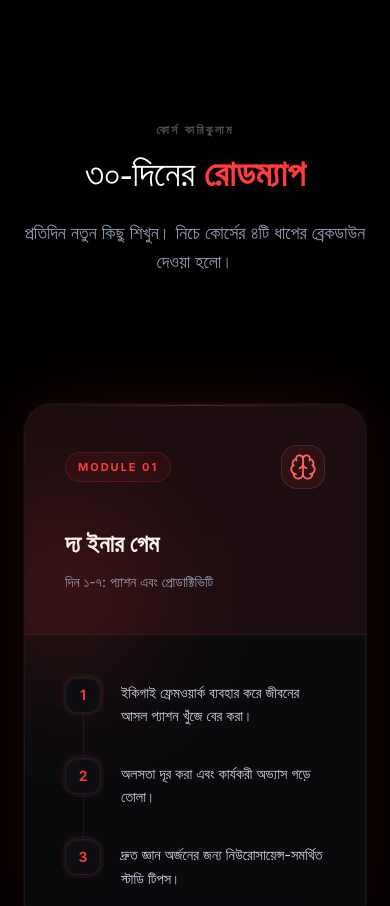
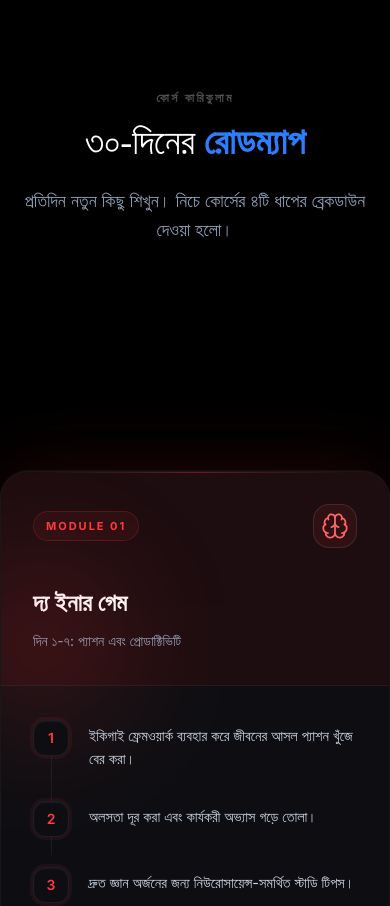
Before and after one commit to Rayan37307/30day-bu, a React (Vite) app: page / in a window 390 px wide. Shown: the part 2960-3866 px from the top of the page. Built offline with nearby package versions, Linux system fonts and the light colour scheme; a web font is replaced by a local one.

Commit message:
style: adjust footer padding and brand text size for improved layout balance

```diff
--- a/src/components/Footer.tsx
+++ b/src/components/Footer.tsx
@@ -2,7 +2,7 @@ import React from 'react';
 
 export function Footer() {
   return (
-    <footer className="overflow-hidden text-white bg-[#050505] border-neutral-800 border-t pt-24">
+    <footer className="overflow-hidden text-white bg-[#050505] border-neutral-800 border-t pt-16">
       {/* Giant Brand Text */}
       <div
         className="text-center w-full mb-20 px-4"
@@ -11,7 +11,7 @@ export function Footer() {
           WebkitMaskImage: 'linear-gradient(180deg, transparent, black 0%, black 55%, transparent)'
         }}
       >
-        <h1 className="text-[15vw] leading-[0.7] select-none font-normal footer-brand-text text-[#141414] tracking-tighter mix-blend-screen scale-y-110">
+        <h1 className="text-[13vw] leading-[0.7] select-none font-normal footer-brand-text text-[#141414] tracking-tighter mix-blend-screen scale-y-110">
           BACKBENCHERS
         </h1>
       </div>
--- a/src/components/Modules.tsx
+++ b/src/components/Modules.tsx
@@ -1,3 +1,5 @@
+"use client";
+
 import { useRef } from "react";
 import { Brain, Video, Cpu, Rocket } from "lucide-react";
 import gsap from "gsap";
@@ -5,9 +7,6 @@ import { ScrollTrigger } from "gsap/ScrollTrigger";
 import { useGSAP } from "@gsap/react";
 
 gsap.registerPlugin(ScrollTrigger);
-
-export function Modules() {
-  const containerRef = useRef<HTMLDivElement>(null);
 
 const modules = [
   {
@@ -68,68 +67,84 @@ export function Modules() {
   },
 ];
 
+export function Modules() {
+  const containerRef = useRef<HTMLDivElement>(null);
+
   useGSAP(
     () => {
-      const cards = gsap.utils.toArray<HTMLElement>(".module-card");
+      const wrappers = gsap.utils.toArray<HTMLElement>(".card-wrapper");
 
-      cards.forEach((card, i) => {
-        const isLast = i === cards.length - 1;
-        const inner = card.querySelector(".module-card-inner");
+      // 1. Force all cards (except the first one) to start below the screen
+      gsap.set(wrappers.slice(1), { y: "100vh" });
 
-        // Scale down + fade as subsequent cards stack on top
-        if (!isLast && inner) {
-          gsap.to(inner, {
-            scale: 0.9,
-            opacity: 0.3,
-            ease: "none",
+      // 2. Pin the container and create a timeline tied to the scroll
+      const tl = gsap.timeline({
         scrollTrigger: {
-              trigger: cards[i + 1],
-              start: "top 80%",
-              end: "top 20%",
-              scrub: true,
+          trigger: containerRef.current,
+          start: "top top",     // Pin exactly when the section hits the top
+          end: `+=${wrappers.length * 100}%`, // Scroll distance (400vh for 4 cards)
+          pin: true,
+          scrub: 1, // Smooth scrubbing
         },
       });
+
+      wrappers.forEach((wrapper, i) => {
+        if (i === 0) return; // Skip first card (it's already in the center)
+
+        const syncLabel = `card-${i}`;
+
+        // 3. Bring the current card up from the bottom
+        tl.to(wrapper, {
+            y: "0vh",
+            ease: "none",
+        }, syncLabel);
+
+        // 4. At the EXACT SAME TIME, scale down ALL previously stacked cards
+        for (let j = 0; j < i; j++) {
+          const prevInner = wrappers[j].querySelector(".card-inner");
+          tl.to(prevInner, {
+              scale: 1 - ((i - j) * 0.05), // Drops by 0.05 scale each step back
+              opacity: 1 - ((i - j) * 0.1), // Fades slightly for depth
+              filter: "blur(2px)", // Optional blur effect
+              ease: "none"
+          }, syncLabel);
         }
       });
-
-      // Refresh ScrollTrigger to ensure all markers are correct
-      ScrollTrigger.refresh();
     },
     { scope: containerRef }
   );
 
   return (
-    <section className="relative w-full max-w-[940px] mx-auto px-6 pt-48 pb-32" id="product">
-      {/* Section Header */}
-      <div className="text-center mb-32">
+    <div className="bg-transparent">
+      {/* Header Section (Scrolls normally) */}
+      <section className="pt-40 pb-20 px-6 text-center">
         <p className="text-xs font-bold tracking-[0.2em] uppercase text-white/30 mb-4">
           কোর্স কারিকুলাম
         </p>
         <h2 className="font-display font-medium text-4xl md:text-5xl mb-4 text-white">
-          ৩০-দিনের{" "}
-          <span className="text-electric-blue font-bold">রোডম্যাপ</span>
+          ৩০-দিনের <span className="text-blue-500 font-bold">রোডম্যাপ</span>
         </h2>
         <p className="text-slate-400 max-w-xl mx-auto text-lg pt-2 leading-relaxed">
-          প্রতিদিন নতুন কিছু শিখুন। নিচে কোর্সের ৪টি ধাপের ব্রেকডাউন দেওয়া
-          হলো।
+          প্রতিদিন নতুন কিছু শিখুন। নিচে কোর্সের ৪টি ধাপের ব্রেকডাউন দেওয়া হলো।
         </p>
-      </div>
+      </section>
 
-      {/* Stacking Cards — Using CSS Sticky for maximum robustness */}
-      <div ref={containerRef} className="relative flex flex-col gap-12 pb-[40vh]">
-        {modules.map((mod, idx) => (
+      {/* Pinned Stacking Cards Section */}
+      <section ref={containerRef} className="relative flex items-center justify-center h-screen w-full overflow-hidden px-4 md:px-6">
+        {modules.map((mod, i) => (
           <div
             key={mod.id}
-            className="module-card sticky w-full will-change-transform"
+            className="card-wrapper absolute inset-0 flex items-center justify-center w-full h-full will-change-transform"
+            style={{ zIndex: i + 1 }}
+          >
+            {/*
+              origin-top: Scales from the top edge, not the center
+              top: calc... Creates the visual "stacked edges" offset effect
+            */}
+            <div
+              className="card-inner relative w-full max-w-[940px] origin-top flex flex-col md:flex-row overflow-hidden rounded-[28px] border border-white/[0.06] bg-[#0a0a0d] shadow-[0_30px_60px_rgba(0,0,0,0.6)] will-change-transform"
               style={{
-              top: `${80 + idx * 32}px`,
-              zIndex: idx + 1,
-              transformOrigin: "center top",
-            }}
-          >
-            <div
-              className="module-card-inner relative overflow-hidden rounded-[28px] border border-white/[0.06] bg-[#0a0a0d] flex flex-col md:flex-row transition-shadow duration-500 shadow-[0_30px_60px_rgba(0,0,0,0.6)]"
-              style={{
+                top: `calc(-5vh + ${i * 30}px)`,
                 boxShadow: `0 0 0 1px rgba(255,255,255,0.04), 0 30px 60px rgba(0,0,0,0.6), 0 0 80px ${mod.glowColor}`,
               }}
             >
@@ -143,12 +158,12 @@ export function Modules() {
 
               {/* Left panel */}
               <div
-                className="relative w-full md:w-[42%] p-10 md:p-12 flex flex-col justify-between border-b md:border-b-0 md:border-r border-white/[0.05]"
+                className="relative flex w-full flex-col justify-between border-b border-white/[0.05] p-8 md:w-[42%] md:border-b-0 md:border-r md:p-12"
                 style={{ background: mod.accentBg }}
               >
-                <div className="flex items-center justify-between mb-10">
+                <div className="mb-10 flex items-center justify-between">
                   <span
-                    className="text-[11px] font-bold tracking-[0.18em] uppercase px-3 py-1.5 rounded-full border"
+                    className="rounded-full border px-3 py-1.5 text-[11px] font-bold uppercase tracking-[0.18em]"
                     style={{
                       color: mod.accentColor,
                       borderColor: `${mod.accentColor}30`,
@@ -158,7 +173,7 @@ export function Modules() {
                     Module {mod.id}
                   </span>
                   <div
-                    className="w-11 h-11 rounded-2xl border border-white/10 flex items-center justify-center"
+                    className="flex h-11 w-11 items-center justify-center rounded-2xl border border-white/10"
                     style={{ background: `${mod.accentColor}15` }}
                   >
                     {mod.icon}
@@ -166,31 +181,28 @@ export function Modules() {
                 </div>
 
                 <div>
-                  <h3 className="font-display font-semibold text-2xl md:text-[1.65rem] text-white leading-tight mb-3">
+                  <h3 className="mb-3 font-display text-2xl font-semibold leading-tight text-white md:text-[1.65rem]">
                     {mod.title}
                   </h3>
-                  <p className="text-slate-400 text-[14px] leading-relaxed">
+                  <p className="text-[14px] leading-relaxed text-slate-400">
                     {mod.subtitle}
                   </p>
                 </div>
 
                 <div
-                  className="absolute -bottom-10 -left-10 w-40 h-40 rounded-full blur-3xl opacity-20 pointer-events-none"
+                  className="pointer-events-none absolute -bottom-10 -left-10 h-40 w-40 rounded-full blur-3xl opacity-20"
                   style={{ background: mod.accentColor }}
                 />
               </div>
 
               {/* Right panel — steps */}
-              <div className="w-full md:w-[58%] p-10 md:p-12 flex items-center">
-                <ul className="w-full space-y-7 relative">
-                  <div className="absolute left-[18px] top-5 bottom-5 w-px bg-white/[0.06]" />
+              <div className="flex w-full items-center p-8 md:w-[58%] md:p-12 bg-[#0e0e12]">
+                <ul className="relative w-full space-y-7">
+                  <div className="absolute bottom-5 left-[18px] top-5 w-px bg-white/[0.06]" />
                   {mod.points.map((point, pIdx) => (
-                    <li
-                      key={pIdx}
-                      className="flex items-start gap-5 relative"
-                    >
+                    <li key={pIdx} className="relative flex items-start gap-5">
                       <div
-                        className="relative z-10 mt-0.5 w-9 h-9 rounded-xl flex items-center justify-center shrink-0 border border-white/[0.07] bg-[#0e0e12]"
+                        className="relative z-10 mt-0.5 flex h-9 w-9 shrink-0 items-center justify-center rounded-xl border border-white/[0.07] bg-[#0e0e12]"
                         style={{
                           boxShadow: `0 0 0 3px ${mod.accentColor}12, inset 0 1px 2px rgba(255,255,255,0.06)`,
                         }}
@@ -202,7 +214,7 @@ export function Modules() {
                           {pIdx + 1}
                         </span>
                       </div>
-                      <span className="text-slate-300 text-[14.5px] leading-relaxed pt-1.5">
+                      <span className="pt-1.5 text-[14.5px] leading-relaxed text-slate-300">
                         {point}
                       </span>
                     </li>
@@ -212,7 +224,7 @@ export function Modules() {
             </div>
           </div>
         ))}
+      </section>
     </div>
-    </section>
   );
 }
```
Lines whose indentation alone changed are shown as unchanged.
